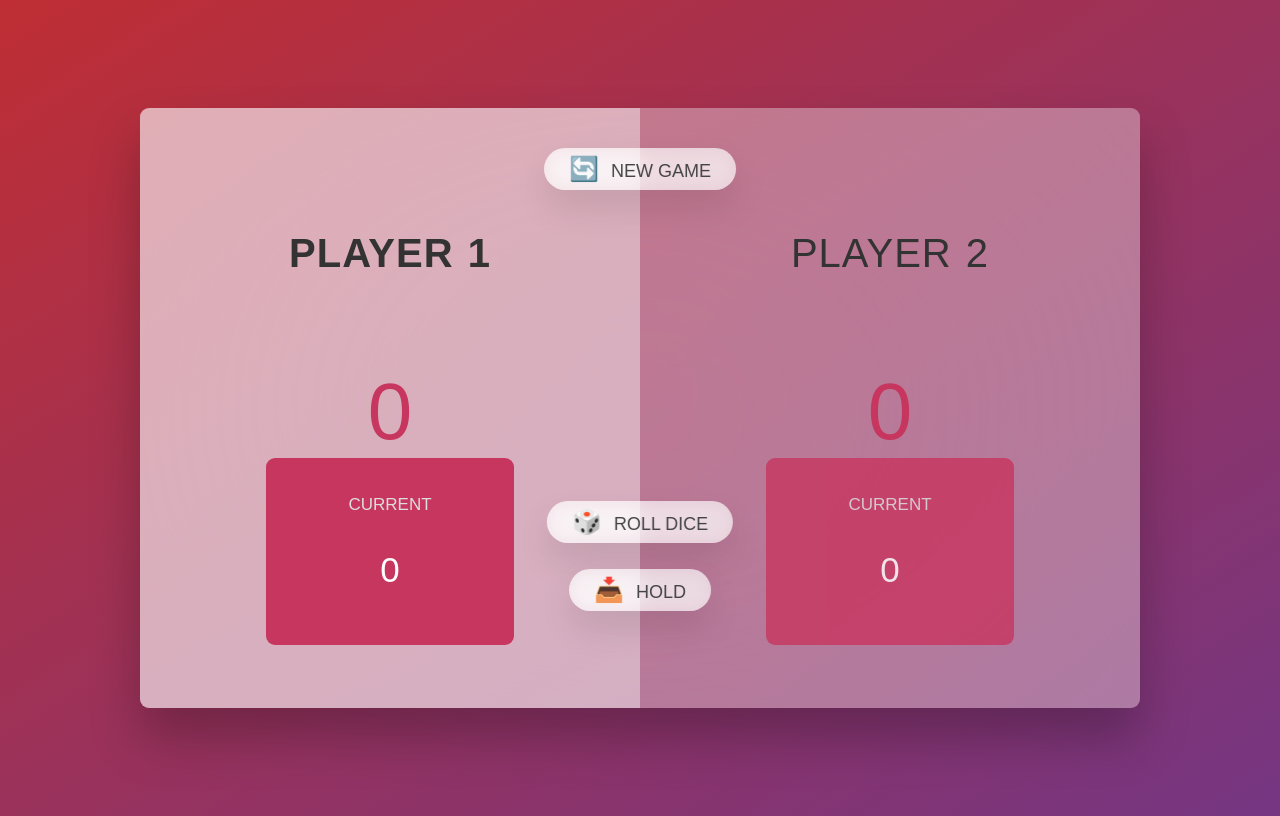
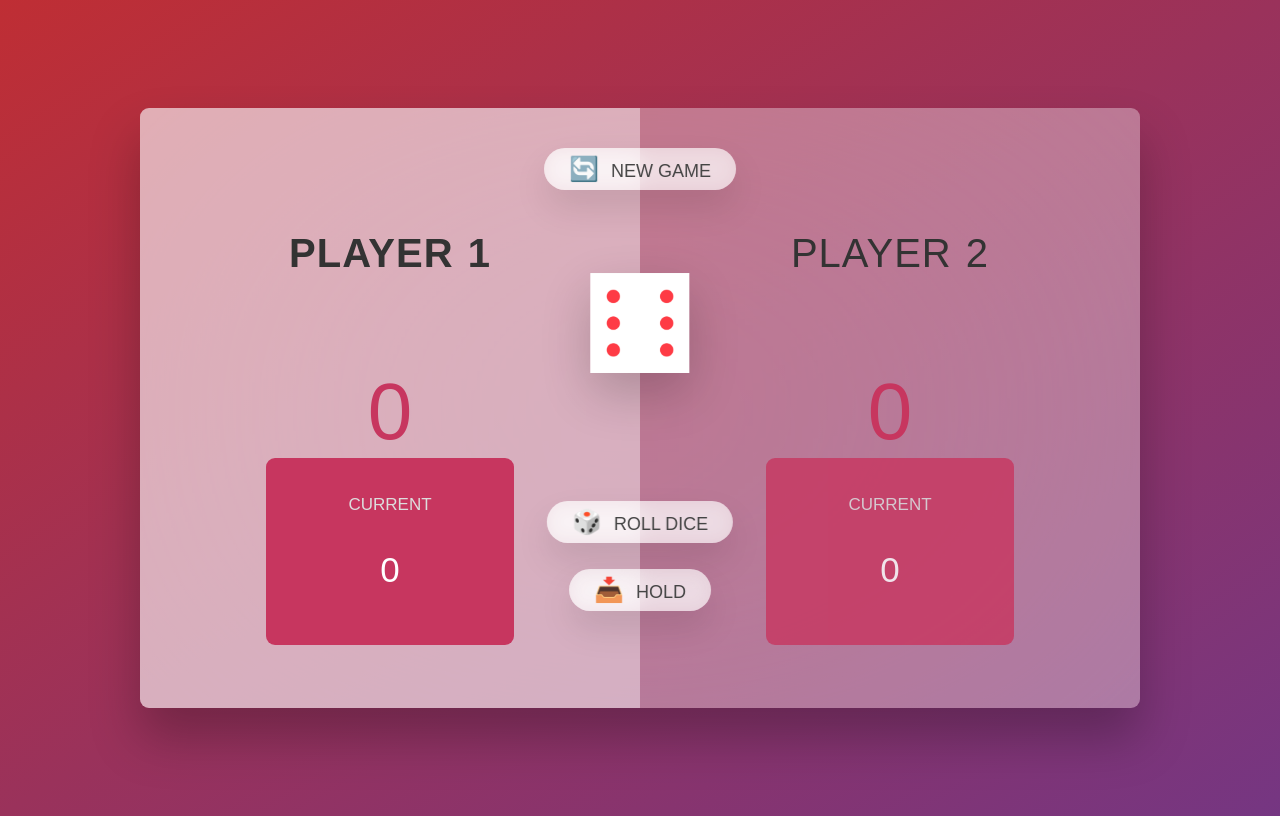
Before and after one commit to AhmedBule/Roll-Dice-Game-, a plain HTML site: page index.html in a window 1280 px wide. Both pictures are taken after a click on the button "🎲 ROLL DICE". Drawn offline with Linux system fonts and the light colour scheme; files whose address does not match are found by name.

Commit message:
generated a new random dice roll

```diff
--- a/index.html
+++ b/index.html
@@ -28,7 +28,7 @@
             </div>
         </section>
 
-        <img src="images/dice-5.png" alt="Playing dice" class="dice" />
+        <img src="dice-5.png" alt="Playing dice" class="dice" />
         <button class="btn btn--new">🔄 New game</button>
         <button class="btn btn--roll">🎲 Roll dice</button>
         <button class="btn btn--hold">📥 Hold</button>
--- a/script.js
+++ b/script.js
@@ -3,7 +3,7 @@
 // Selecting elements
 const score0El = document.querySelector('#score--0');
 const score1El = document.getElementById('score--1');
-const diceEl = document.querySelector('.dice')
+const diceEl = document.querySelector('.dice')  // We need diceEl for the element
 const btnNew = document.querySelector('.btn--new')
 const btnRoll = document.querySelector('.btn--roll')
 const btnHold = document.querySelector('.btn--hold')
@@ -11,9 +11,7 @@ const btnHold = document.querySelector('.btn--hold')
 
 //console.log(btnRoll)
 
-btnRoll.addEventListener('click', function () {
-    console.log('Button was clicked by Ahmed Bule')
-})
+
 
 btnNew.addEventListener('click', function () {
     console.log('Button new was clicked by Ahmed Bule')
@@ -29,4 +27,16 @@ diceEl.classList.add('hidden');
 
 
 
-//(1) Rolling the dice
+//(1) Rolling the dice functionality
+btnRoll.addEventListener('click', function () {
+    // 1. Start by generating a random dice roll
+
+    const dice = Math.trunc(Math.random() * 6) + 1;
+    // We are using dice for the number. The Dice number cannot be global variable. Each time we roll the dice, we need to generate a new number.
+    // 2. Display the dice
+
+    diceEl.classList.remove('hidden');
+    diceEl.src = `dice-${dice}.png`;
+    //3. Check for roll 1: If true, switch the enxt player
+
+})
```
